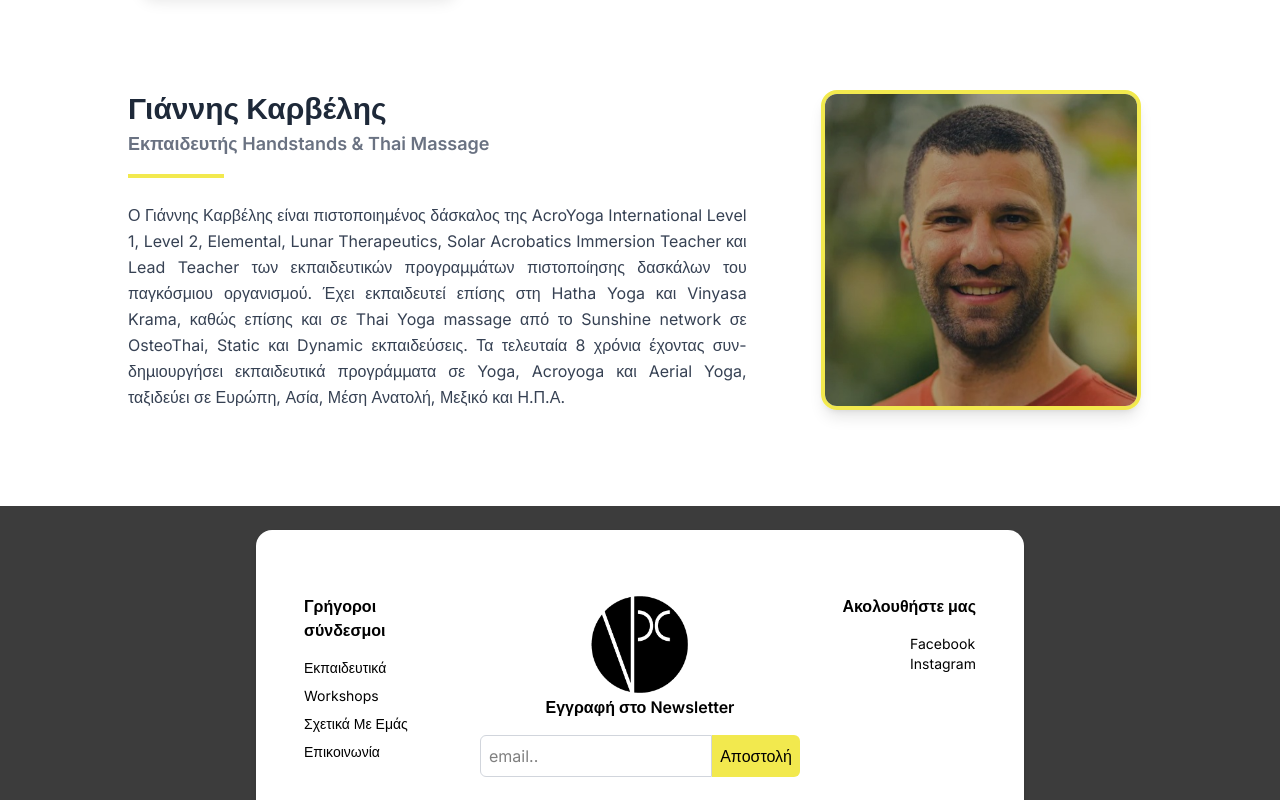
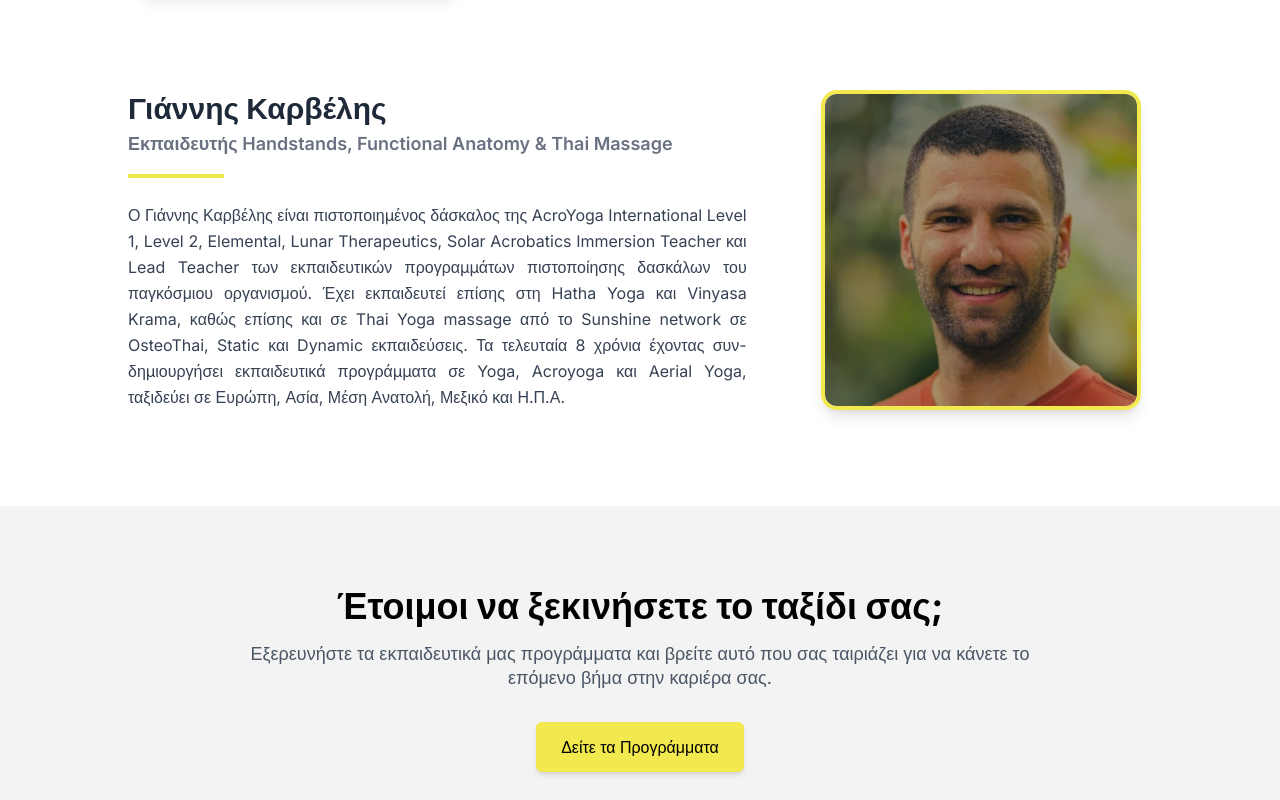
Before and after one commit to Tsagiannoudis/vertical-project, a Next.js app: page /aboutUs in a window 1280 px wide. Shown: the part 1260-2060 px from the top of the page. Built offline with nearby package versions, Linux system fonts and the light colour scheme.

Commit message:
update aboutUs

```diff
--- a/src/app/aboutUs/page.tsx
+++ b/src/app/aboutUs/page.tsx
@@ -1,4 +1,6 @@
 import HeroSectionBlog from "@/components/aboutUs/HeroSectionBlog";
+import CallToActionSection from "@/components/aboutUs/CallToActionSection";
+// import HistorySection from "@/components/aboutUs/HistorySection";
 import MissionSection from "@/components/aboutUs/MissionSection";
 import TeamSection from "@/components/aboutUs/TeamSection";
 
@@ -6,8 +8,14 @@ export default function AboutUsPage() {
   return (
     <main>
       <HeroSectionBlog />
+      {/* 2. Η αποστολή μας */}
       <MissionSection />
+      {/* 3. Η ομάδα μας */}
       <TeamSection />
+      {/* 4. Η ιστορία μας */}
+      {/* <HistorySection /> */}
+      {/* 5. Πρόσκληση σε δράση */}
+      <CallToActionSection />
     </main>
     );
 }
--- /dev/null
+++ b/src/components/aboutUs/CallToActionSection.tsx
@@ -0,0 +1,25 @@
+import React from 'react';
+import Link from 'next/link';
+
+const CallToActionSection = () => {
+  return (
+    <section className="bg-[#F3F3F3]">
+      <div className="max-w-4xl mx-auto text-center py-16 px-4 sm:py-20 sm:px-6 lg:px-8">
+        <h2 className="text-3xl font-bold text-black sm:text-4xl">
+          <span className="block">Έτοιμοι να ξεκινήσετε το ταξίδι σας;</span>
+        </h2>
+        <p className="mt-4 text-lg leading-6 text-gray-600">
+          Εξερευνήστε τα εκπαιδευτικά μας προγράμματα και βρείτε αυτό που σας ταιριάζει για να κάνετε το επόμενο βήμα στην καριέρα σας.
+        </p>
+        <Link
+          href="/courses" // Προσαρμόστε το link αν χρειάζεται
+          className="mt-8 w-full inline-flex items-center justify-center px-6 py-3 border border-transparent text-base font-medium rounded-md text-black bg-[#f2e94e] hover:bg-yellow-300 sm:w-auto transition-colors shadow-md hover:shadow-lg"
+        >
+          Δείτε τα Προγράμματα
+        </Link>
+      </div>
+    </section>
+  );
+};
+
+export default CallToActionSection;
--- /dev/null
+++ b/src/components/aboutUs/HistorySection.tsx
@@ -0,0 +1,50 @@
+import React from 'react';
+
+const HistorySection = () => {
+  return (
+    <section className="py-12 bg-white">
+      <div className="max-w-7xl mx-auto px-4 sm:px-6 lg:px-8">
+        <div className="lg:text-center">
+          <h2 className="text-base text-indigo-600 font-semibold tracking-wide uppercase">Η Ιστορία Μας</h2>
+          <p className="mt-2 text-3xl leading-8 font-extrabold tracking-tight text-gray-900 sm:text-4xl">
+            Το ταξίδι μας μέχρι σήμερα
+          </p>
+        </div>
+        <div className="mt-10">
+          <div className="relative">
+            {/* Vertical line */}
+            <div className="absolute left-1/2 w-0.5 h-full bg-gray-300 transform -translate-x-1/2"></div>
+            {/* Timeline Item 1 */}
+            <div className="relative mb-8 flex justify-between items-center w-full">
+              <div className="order-1 w-5/12"></div>
+              <div className="z-10 flex items-center order-1 bg-indigo-600 shadow-xl w-8 h-8 rounded-full">
+                <h1 className="mx-auto font-semibold text-lg text-white">1</h1>
+              </div>
+              <div className="order-1 bg-gray-100 rounded-lg shadow-xl w-5/12 px-6 py-4">
+                <h3 className="font-bold text-gray-800 text-xl">2015 - Η Ίδρυση</h3>
+                <p className="text-sm leading-snug tracking-wide text-gray-600 text-opacity-100">
+                  Η εταιρεία ιδρύθηκε με ένα μικρό κεφάλαιο αλλά ένα μεγάλο όραμα: να φέρει την επανάσταση στον χώρο.
+                </p>
+              </div>
+            </div>
+            {/* Timeline Item 2 */}
+            <div className="relative mb-8 flex justify-between flex-row-reverse items-center w-full">
+              <div className="order-1 w-5/12"></div>
+              <div className="z-10 flex items-center order-1 bg-indigo-600 shadow-xl w-8 h-8 rounded-full">
+                <h1 className="mx-auto text-white font-semibold text-lg">2</h1>
+              </div>
+              <div className="order-1 bg-indigo-100 rounded-lg shadow-xl w-5/12 px-6 py-4">
+                <h3 className="font-bold text-gray-800 text-xl">2018 - Πρώτο Μεγάλο Έργο</h3>
+                <p className="text-sm leading-snug tracking-wide text-gray-600 text-opacity-100">
+                  Αναλάβαμε το πρώτο μας μεγάλο έργο, θέτοντας τα θεμέλια για τη μελλοντική μας ανάπτυξη και καθιέρωση.
+                </p>
+              </div>
+            </div>
+          </div>
+        </div>
+      </div>
+    </section>
+  );
+};
+
+export default HistorySection;
--- a/src/components/aboutUs/MissionSection.tsx
+++ b/src/components/aboutUs/MissionSection.tsx
@@ -2,7 +2,7 @@ import React from 'react';
 
 const MissionSection = () => {
   return (
-    <section className="py-12 bg-white">
+    <section className="py-12 bg-[#F3F3F3]">
       <div className="max-w-7xl mx-auto px-4 sm:px-6 lg:px-8">
         <div className="text-center max-w-4xl mx-auto text-black">
           <h2 className="text-3xl md:text-4xl font-bold">
--- a/src/components/aboutUs/TeamSection.tsx
+++ b/src/components/aboutUs/TeamSection.tsx
@@ -13,7 +13,7 @@ const teamMembers = [
   {
     id: 2,
     name: "Γιάννης Καρβέλης",
-    description: "Εκπαιδευτής Handstands & Thai Massage",
+    description: "Εκπαιδευτής Handstands, Functional Anatomy & Thai Massage",
     photo: "/instructors/johnKarvelis.jpg",
     bio: 'Ο Γιάννης Καρβέλης είναι πιστοποιηµένος δάσκαλος της AcroYoga International Level 1, Level 2, Elemental, Lunar Therapeutics, Solar Acrobatics Immersion Teacher και Lead Teacher των εκπαιδευτικών προγραµµάτων πιστοποίησης δασκάλων του παγκόσμιου οργανισμού. Έχει εκπαιδευτεί επίσης στη Hatha Yoga και Vinyasa Krama, καθώς επίσης και σε Thai Yoga massage από το Sunshine network σε OsteoThai, Static και Dynamic εκπαιδεύσεις. Τα τελευταία 8 χρόνια έχοντας συν-δηµιουργήσει εκπαιδευτικά προγράµµατα σε Yoga, Acroyoga και Aerial Yoga, ταξιδεύει σε Ευρώπη, Ασία, Μέση Ανατολή, Μεξικό και Η.Π.Α.',
   },
```
